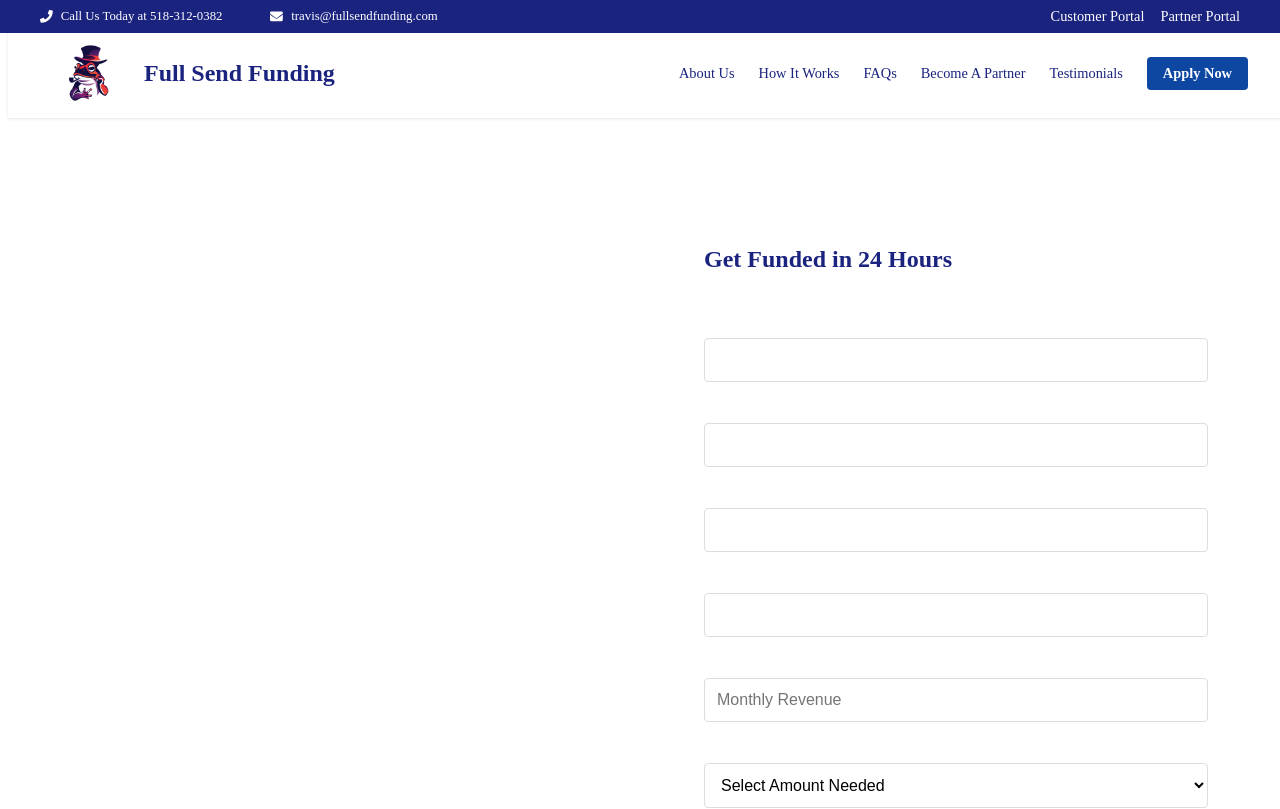
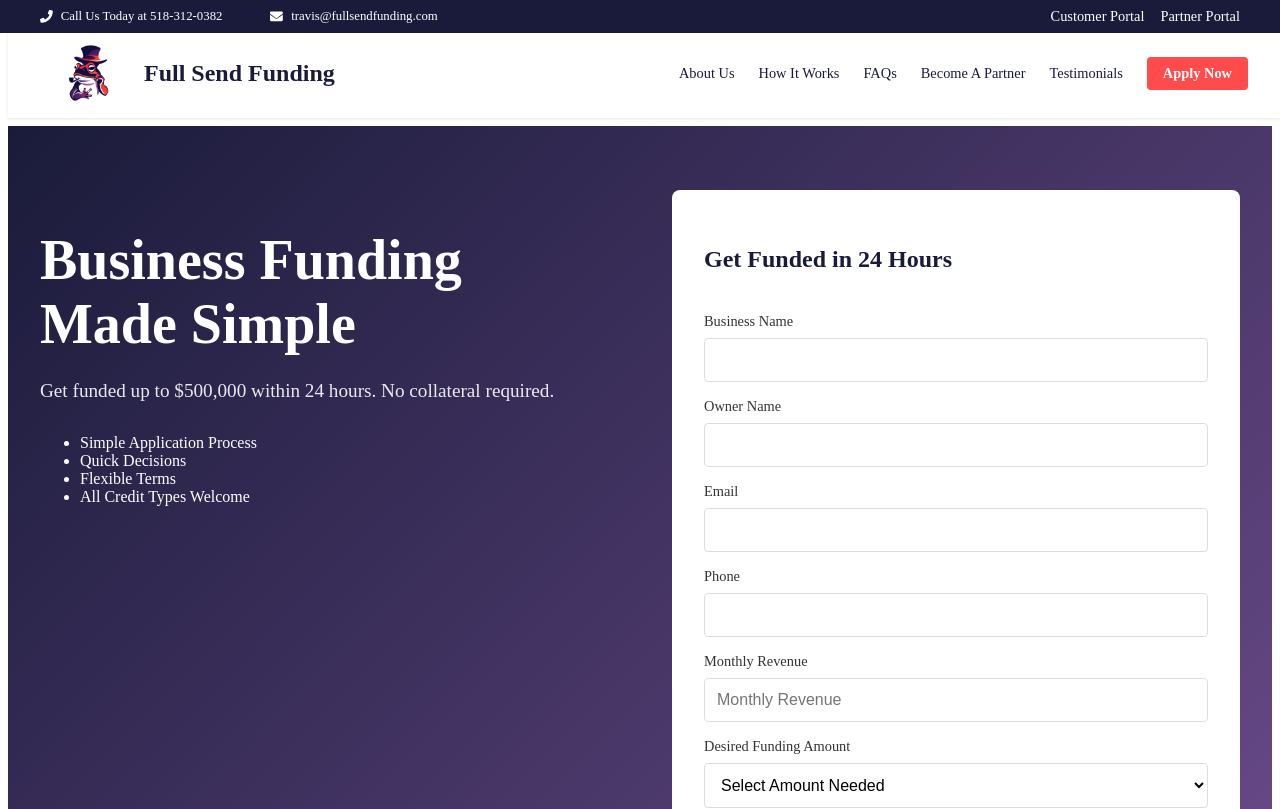
Before and after one commit to TravisYule/fullsendfunding, a React (Create React App) app: page / in a window 1280 px wide. Shown: the top 809 px of the page. Built offline with nearby package versions, Linux system fonts and the light colour scheme; no server answers.

Commit message:
Fix theme export while maintaining original styling

```diff
--- a/src/styles/theme.js
+++ b/src/styles/theme.js
@@ -1,13 +1,20 @@
 const theme = {
   colors: {
-    primary: '#1a237e',
-    secondary: '#0d47a1',
-    lightGray: '#f5f5f5',
-    // ... other colors
+    primary: '#1A1B3A',    // Deep Navy
+    secondary: '#FF4B4B',  // Coral Red
+    accent: '#6B4B8A',    // Purple
+    white: '#FFFFFF',
+    lightGray: '#F5F7FA',
+    text: '#333333'
+  },
+  fonts: {
+    primary: "'Poppins', sans-serif",
+    secondary: "'Open Sans', sans-serif"
   },
   breakpoints: {
-    mobile: '768px',
-    tablet: '1024px'
+    mobile: '480px',
+    tablet: '768px',
+    desktop: '1024px'
   }
 };
 
```
